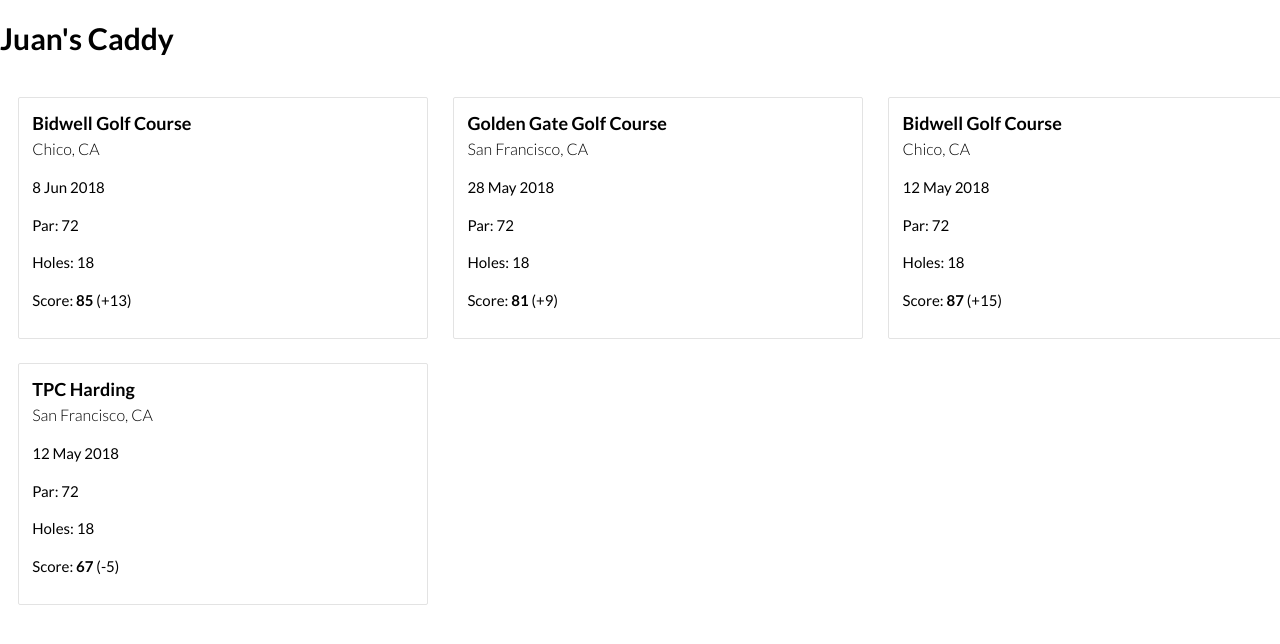
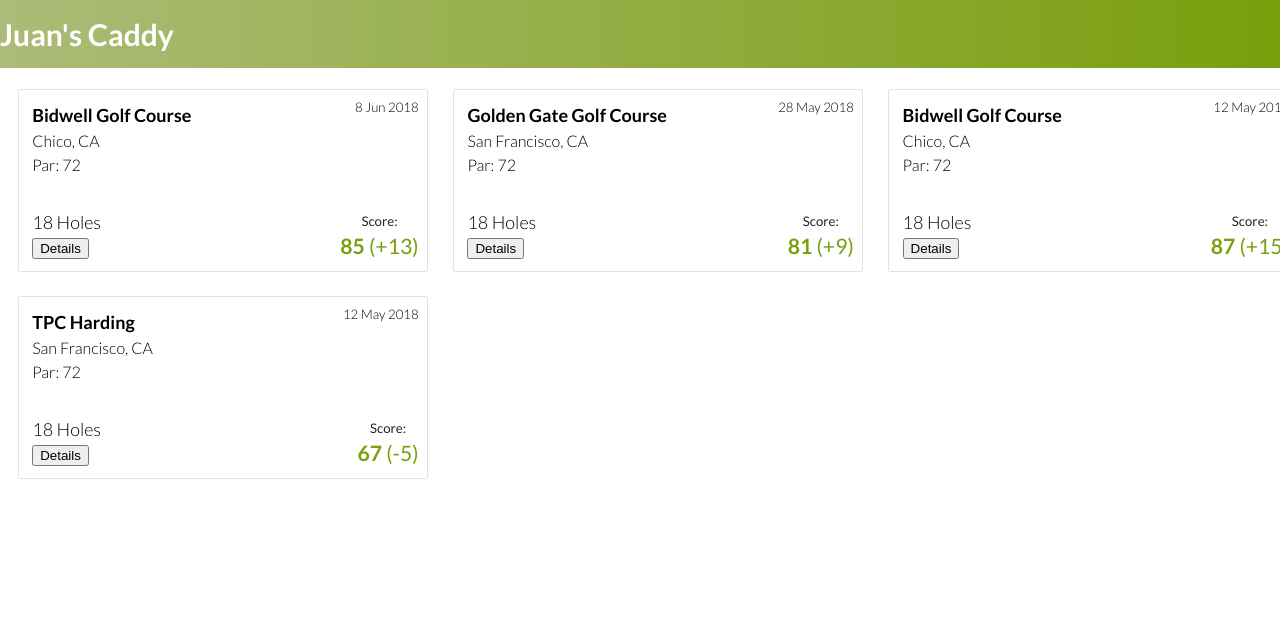
Before and after one commit to jvillalobos22/golf-scorekeeper-ui, a React (Create React App) app: page / in a window 1280 px wide. Shown: the top 644 px of the page. Built offline with nearby package versions, Linux system fonts and the light colour scheme.

Commit message:
Added some styles across site

```diff
--- a/src/components/Header/Header.css
+++ b/src/components/Header/Header.css
@@ -0,0 +1,15 @@
+.app_header {
+  padding: 0.5rem 0;
+  background: #799F0C;  /* fallback for old browsers */
+  background: -webkit-linear-gradient(to right, #ACBB78, #799F0C);  /* Chrome 10-25, Safari 5.1-6 */
+  background: linear-gradient(to right, #ACBB78, #799F0C); /* W3C, IE 10+/ Edge, Firefox 16+, Chrome 26+, Opera 12+, Safari 7+ */
+}
+
+.app_title {
+  margin: 0;
+  color: #fff;
+}
+
+.app_header .pg_width {
+  padding: 0.5rem 0;
+}
--- a/src/components/Header/Header.js
+++ b/src/components/Header/Header.js
@@ -3,7 +3,9 @@
 
 const Header = () => (
   <header className="app_header">
-    <h1 className="app_title">Juan's Caddy</h1>
+    <div className="pg_width">
+      <h1 className="app_title">Juan's Caddy</h1>
+    </div>
   </header>
 );
 
--- a/src/components/MatchCard/MatchCard.css
+++ b/src/components/MatchCard/MatchCard.css
@@ -4,6 +4,7 @@
   padding: 0.75rem 0.825rem;
   margin-bottom: 1.5rem;
   line-height: 1.5;
+  position: relative;
 }
 
 h3 {
@@ -13,7 +14,40 @@
   margin: 0;
 }
 
-.course_location {
+.course_location, .course_par {
   font-size: 1rem;
   font-weight: 300;
+  display: block;
 }
+
+.match_date {
+  position: absolute;
+  top: 0;
+  right: 0;
+  padding: 0.5rem;
+  font-weight: 300;
+  font-size: 0.825rem;
+}
+
+.match_holes_played {
+  margin-top: 2rem;
+  margin-bottom: 0;
+  font-size: 1.125rem;
+  font-weight: 300;
+}
+
+.score {
+  position: absolute;
+  bottom: 0;
+  right: 0;
+  padding: 0.5rem;
+  font-size: 1.325rem;
+  color: #799F0C;
+}
+
+.score span {
+  display: block;
+  font-size: 0.825rem;
+  text-align: center;
+  color: #222;
+}
--- a/src/components/MatchCard/MatchCard.js
+++ b/src/components/MatchCard/MatchCard.js
@@ -24,10 +24,13 @@
     <div className={`match_card ${className}`}>
       <h3>{match.course.name}</h3>
       <span className="course_location">{match.course.location}</span>
-      <p>{getPrettyDate(match.date)}</p>
-      <p>Par: {match.course.par}</p>
-      <p>Holes: {match.course.holes}</p>
-      <p>Score: <strong>{getMatchScore(match.holes)}</strong> ({getPrettyScore(match.holes, match.course.par)})</p>
+      <span className="match_date">{getPrettyDate(match.date)}</span>
+      <span className="course_par">Par: {match.course.par}</span>
+      <p className="match_holes_played"><span>{match.course.holes}</span> Holes</p>
+      <div className="score"><span>Score:</span><strong>{getMatchScore(match.holes)}</strong> ({getPrettyScore(match.holes, match.course.par)})</div>
+      <button type="button">
+        Details
+      </button>
     </div>
   )
 };
--- a/src/components/Matches/Matches.js
+++ b/src/components/Matches/Matches.js
@@ -16,7 +16,7 @@
       <div className="pg_width">
         <div className="matches_list flex_container">
           {matches.map(match =>
-            <MatchCard match={match} className="flex_card" />
+            <MatchCard key={match.id} match={match} className="flex_card" />
           )}
         </div>
       </div>
--- a/src/helpers/dummyData.js
+++ b/src/helpers/dummyData.js
@@ -90,7 +90,7 @@
     ],
   },
   {
-    id: '3',
+    id: '4',
     course: {
       name: 'TPC Harding',
       location: 'San Francisco, CA',
```
Also changed, not shown: src/index.css (line endings or trailing spaces).
